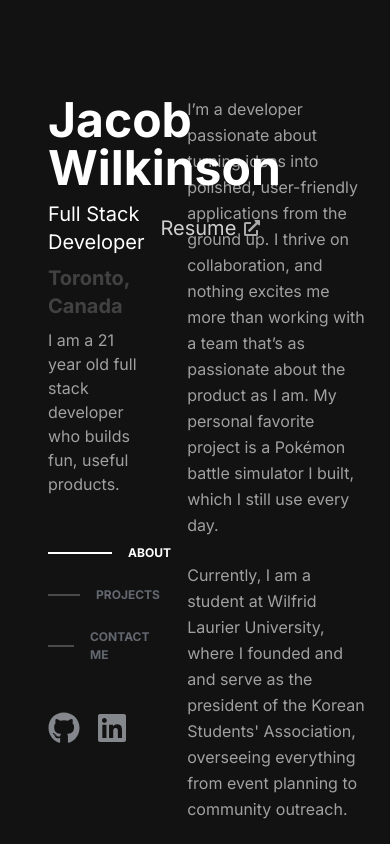
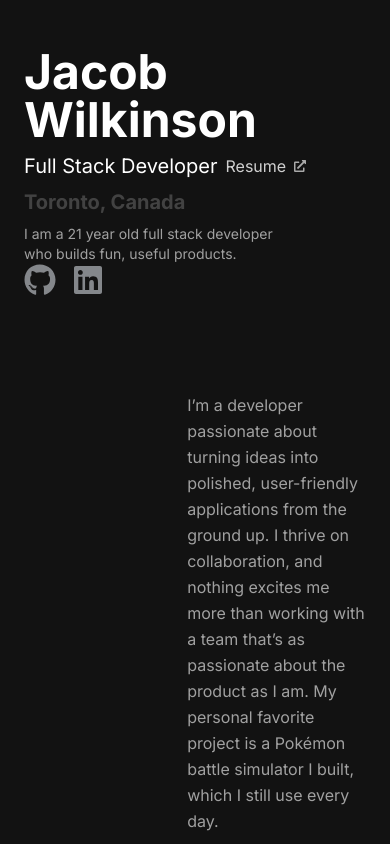
Before and after one commit to Ji-Kwon/JacobWilkinson, a React (Vite) app: page / in a window 390 px wide. Shown: the top 844 px of the page. Built offline with nearby package versions, Linux system fonts and the light colour scheme.

Commit message:
mobile compatibility unfinished

```diff
--- a/src/App.jsx
+++ b/src/App.jsx
@@ -59,33 +59,35 @@ function App() {
   };
 
   return (
-    <div className='flex flex-col h-screen'>
-      {/* left panel */}
-      <div className='fixed p-12 pt-24 w-[40vw] flex flex-col gap-12'>
+
+    <div className='flex flex-col h-screen w-[100vw] lg:w-full'>
+      {/*Hero Section*/}
+      <div className='w-fit flex flex-col pt-12 pl-6  lg:fixed lg:p-12 lg:pt-24 lg:w-[40vw] lg:gap-12'>
         <Hero>
           <h1 className='text-5xl font-bold pb-2'>Jacob Wilkinson</h1>
-          <div className="flex flex-row items-center space-x-4 mb-2">
+          <div className="flex flex-row items-center mb-2 space-x-2 lg:space-x-4">
             <h4 className="text-xl text-white">Full Stack Developer</h4>
             <a
               href="/Jacob-Wilkinson_Resume.pdf"
               target="_blank"
               rel="noopener noreferrer"
-              className="text-xl text-white opacity-80 hover:opacity-40 transition-colors flex items-center space-x-2"
+              className="text-md lg:text-xl text-white opacity-80 hover:opacity-40 transition-colors flex items-center space-x-2"
             >
               Resume
-              <FaExternalLinkAlt className="ml-2 size-4 opacity-80 text-[#FFF] group-hover:opacity-40" />
+              <FaExternalLinkAlt className="ml-2 size-3 lg:size-4 opacity-80 text-[#FFF] group-hover:opacity-40" />
             </a>
           </div>
           <h4 className='text-xl font-bold opacity-20 mb-2'>Toronto, Canada</h4>
-          <p className='text-md text-white opacity-60 w-[25vw]'>
+          <p className='text-sm lg:text-md text-white opacity-60 w-[66vw] lg:w-[25vw]'>
             I am a 21 year old full stack developer who builds fun, useful products.
           </p>
         </Hero>
-        <Sidebar activeSection={activeSection} setActiveSection={handleNavClick} />
+        <div className='hidden lg:block' >
+          <Sidebar  activeSection={activeSection} setActiveSection={handleNavClick} />
+        </div>
         <Socials />
       </div>
 
-      {/* right panel */}
       <div className='ml-[48vw] w-[46vw] pt-24 flex flex-col'>
         <div id="about" ref={aboutRef} className='pb-28'>
           {ABOUT_TEXT.map((text, i) => (
@@ -111,7 +113,6 @@ function App() {
         </p>
       </div>
 
-      {/* Footer */}
       <div className='flex justify-end pb-16 pr-16'>
         <HoverGif
           stillSrc={HOVERGIF.still}
```
